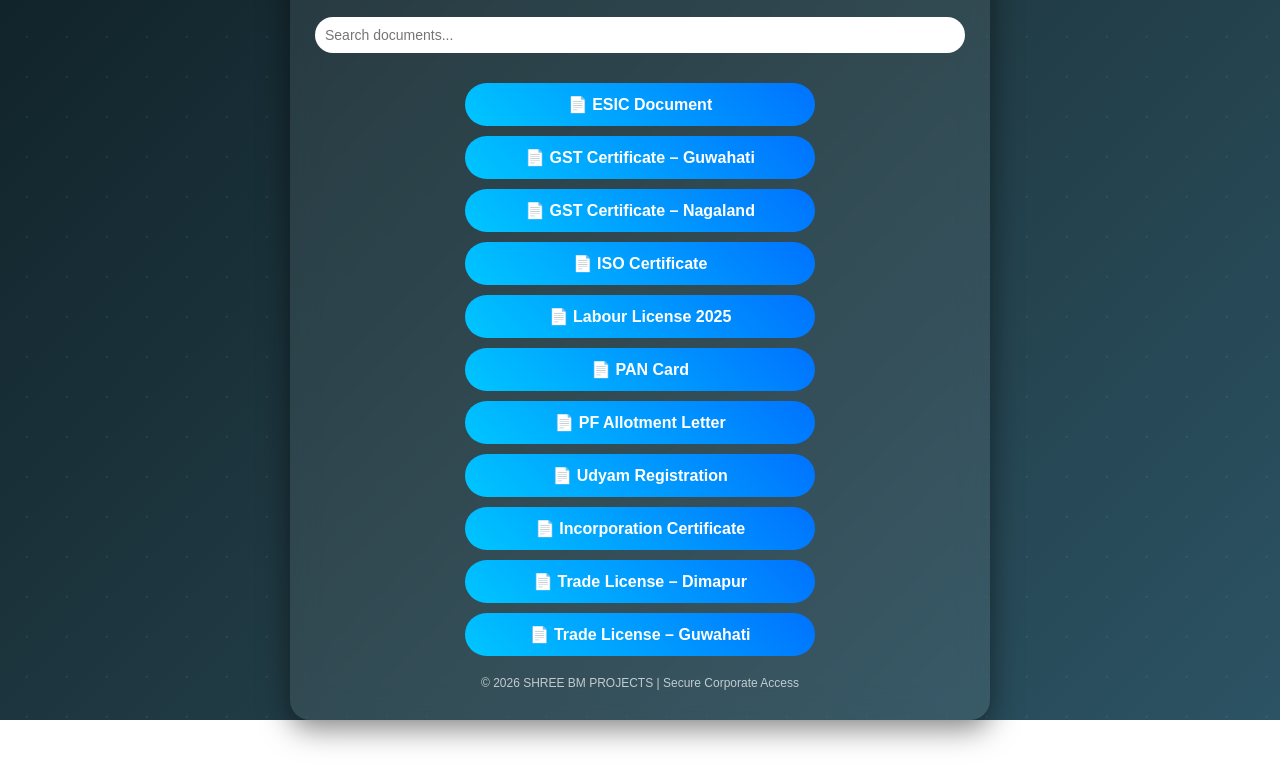
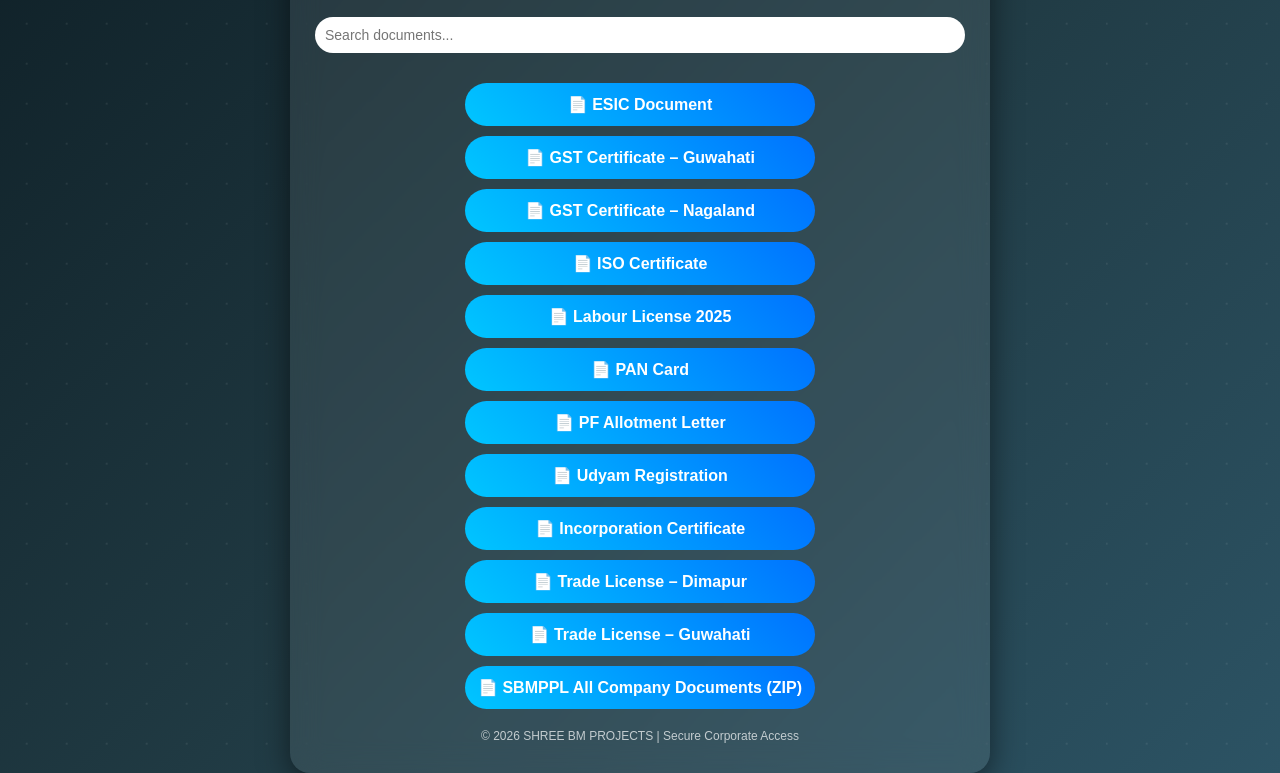
Before and after one commit to Mittal2026/SBMPPL-Company-Documents, a plain HTML site: page index.html in a window 1280 px wide. Shown: the part 139-912 px from the top of the page. Before the commit the page ends 859 px from the top, so only its background shows below. Drawn offline with Linux system fonts and the light colour scheme.

Commit message:
Add files via upload

```diff
--- a/index.html
+++ b/index.html
@@ -175,6 +175,7 @@
         <a class="btn" href="SBMPPL_Incorporation Certificate.pdf" target="_blank">📄 Incorporation Certificate</a>
         <a class="btn" href="Trade License DIMAPUR 2025-26.pdf" target="_blank">📄 Trade License – Dimapur</a>
         <a class="btn" href="Trade License SBMPPL Guwahati 25-26.pdf" target="_blank">📄 Trade License – Guwahati</a>
+        <a class="btn" href="SBMPPL All Company Doccuments.zip" target="_blank">📄 SBMPPL All Company Documents (ZIP)</a>
 
     </div>
 
```
